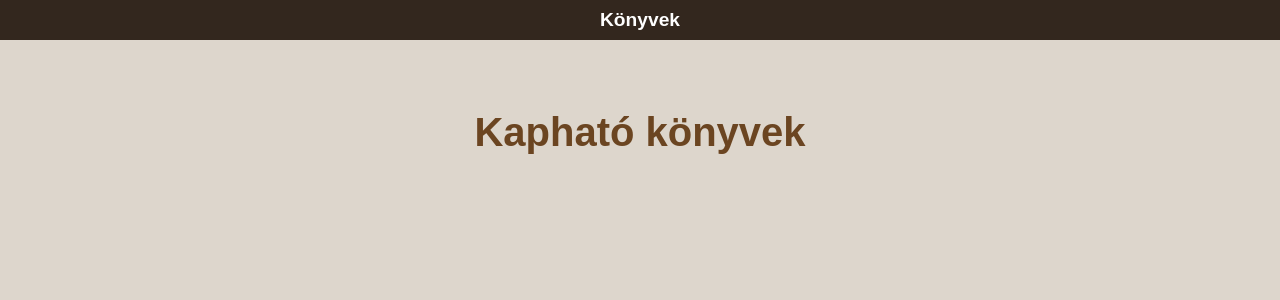
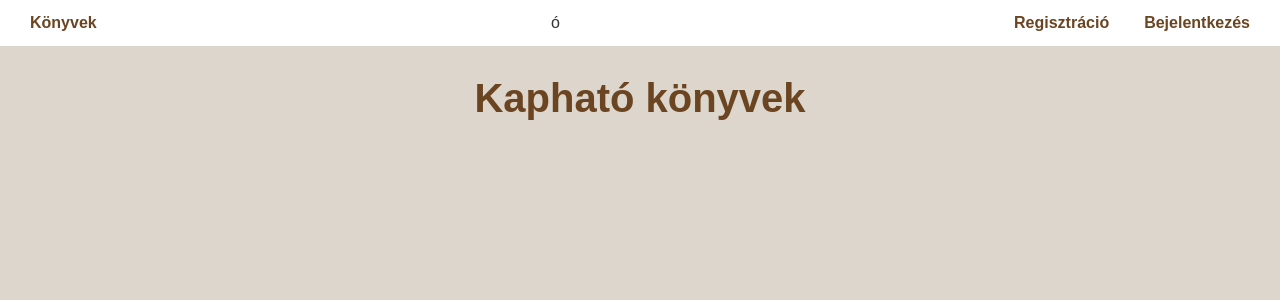
Before and after one commit to Patrisssa/webfejlesztes, a Flask app: page / in a window 1280 px wide. Shown: the top 300 px of the page. Run offline with Flask 2, Linux system fonts and the light colour scheme; data that the repository does not hold is empty.

Commit message:
navbar kezelése jog/bejelentkezettség alapján

```diff
--- a/static/css/home_style.css
+++ b/static/css/home_style.css
@@ -5,7 +5,7 @@ body {
     background-color: #ddd6cc;
     color: #333;
     margin: 0;
-    padding: 80px 0 0 0;
+    padding: 0;
 }
 
 /* Fejléc */
@@ -93,26 +93,32 @@ p.description {
 }
 
 .navbar {
-    background-color: #33271e; /* A kívánt szín */
-    height: 40px; /* Csík magassága */
     display: flex;
-    justify-content: center; /* Középre igazítja a tartalmat */
-    align-items: center; /* Függőlegesen középre igazítja */
-    position: fixed;
-    top: 0;
-    left: 0;
-    width: 100%;
-    z-index: 1000;
+    justify-content: space-between; /* Balra és jobbra igazítás */
+    align-items: center; /* Vertikális középre igazítás */
+    background-color: #fff;
+    padding: 5px 20px;
 }
 
-/* Könyvek link */
-.navbar a {
-    color: white;
-    font-size: 1.2em;
+.navbar-left {
+    display: flex;
+    gap: 15px; /* Távolság a bal oldali linkek között */
+}
+
+.navbar-right {
+    display: flex;
+    gap: 15px; /* Távolság a jobb oldali linkek között */
+}
+
+.navbar-link {
     text-decoration: none;
+    color: #6b4521;
+    font-weight: 500;
+    padding: 5px 10px;
+    transition: color 0.3s;
     font-weight: bold;
 }
 
-.navbar a:hover {
-    text-decoration: underline; /* Ha fölé viszik, aláhúzódik */
+.navbar-link:hover {
+    color: #0056b3;
 }
--- a/templates/home.html
+++ b/templates/home.html
@@ -8,8 +8,26 @@
 </head>
 <body>
     <div class="navbar">
-        <a href="/">Könyvek</a> <!-- Kattintható "Könyvek" felirat -->
+        <!-- Bal oldali menü -->
+        <div class="navbar-left">
+            <a href="/" class="navbar-link">Könyvek</a>
+            {% if current_user.is_authenticated and current_user.is_admin %}
+                <a href="/admin" class="navbar-link">Admin</a>
+            {% endif %}
+        </div>
+    ó
+        <!-- Jobb oldali menü -->
+        <div class="navbar-right">
+            {% if not current_user.is_authenticated %}
+                <a href="/register" class="navbar-link">Regisztráció</a>
+                <a href="/login" class="navbar-link">Bejelentkezés</a>
+            {% else %}
+                <a href="/profile" class="navbar-link">Profil</a>
+                <a href="/logout" class="navbar-link">Kijelentkezés</a>
+            {% endif %}
+        </div>
     </div>
+
 
     <h1>Kapható könyvek</h1>
     <ul>
```
Also changed, not shown: templates/admin.html (line endings or trailing spaces).
